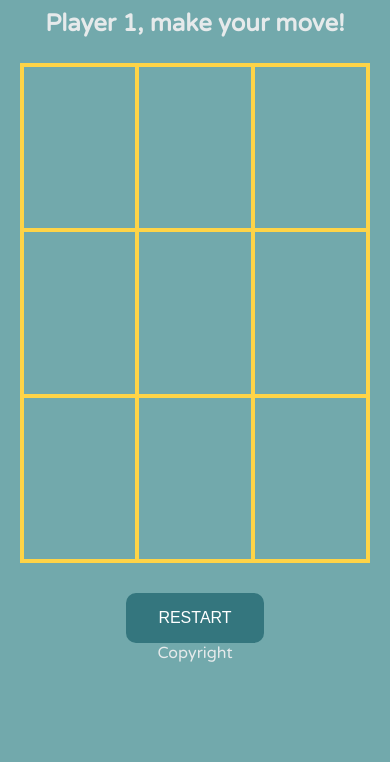
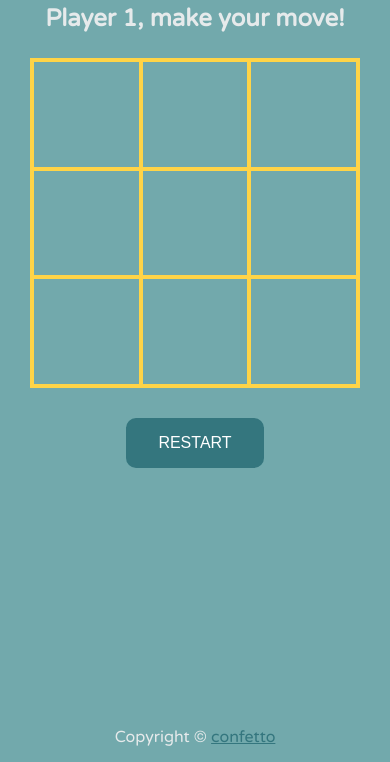
Before and after one commit to confett0/tic-tac-toe, a plain HTML site: page index.html in a window 390 px wide. Shown: the part 82-844 px from the top of the page. Drawn offline with Linux system fonts and the light colour scheme.

Commit message:
Add responsive styling

```diff
--- a/index.html
+++ b/index.html
@@ -14,6 +14,7 @@
 </head>
 
 <body>
+    <main>
         <h1>Tic Tac Toe</h1>
         <h2 class="display">Player 1, make your move!</h2>
         <div class="gameboard">
@@ -28,7 +29,8 @@
             <div class="gameboard-cell" id="8"></div>
         </div>
         <button type="button" class="restart">Restart</button>
-    <footer>Copyright</footer>
+    </main>
+    <footer><p>Copyright © <a href="https://github.com/confett0" target="_blank">confetto</a></p></footer>
 </body>
 
 </html>
--- a/style.css
+++ b/style.css
@@ -7,11 +7,22 @@
 body {
     background-color: #72A9AC;
     color: #E6EAEB;
+    display: flex;
+    flex-direction: column;
+    justify-content: space-between;
     font-family: "Varela Round";
-    padding: 20px;
+    padding: 15px 20px;
     min-height: 100vh;
     width: 100vw;
     text-align: center;
+}
+
+a {
+    color: #34767E;
+}
+
+a:hover {
+    color: #FFD447;
 }
 
 h1 {
@@ -32,7 +43,7 @@ h2 {
     margin: auto;
     margin-bottom: 30px;
     height: 500px;
-    max-width: 500px;
+    width: 500px;
 }
 
 .gameboard-cell {
@@ -56,6 +67,7 @@ button {
     border: none;
     font-size: 1rem;
     padding: 16px 32px;
+    margin-bottom: 40px;
     text-transform: uppercase;
 }
 
@@ -63,3 +75,23 @@ button:hover {
     background-color: #FFD447;
     color: #252525;
 }
+
+@media screen and (max-width: 580px) {
+
+    .gameboard {
+        height: 400px;
+        width: 400px;
+    }
+
+    .gameboard-cell {
+        font-size: 5rem;
+    }
+}
+
+@media screen and (max-width: 450px) {
+
+    .gameboard {
+        height: 330px;
+        width: 330px;
+    }
+}
```
Lines whose indentation alone changed are shown as unchanged.
